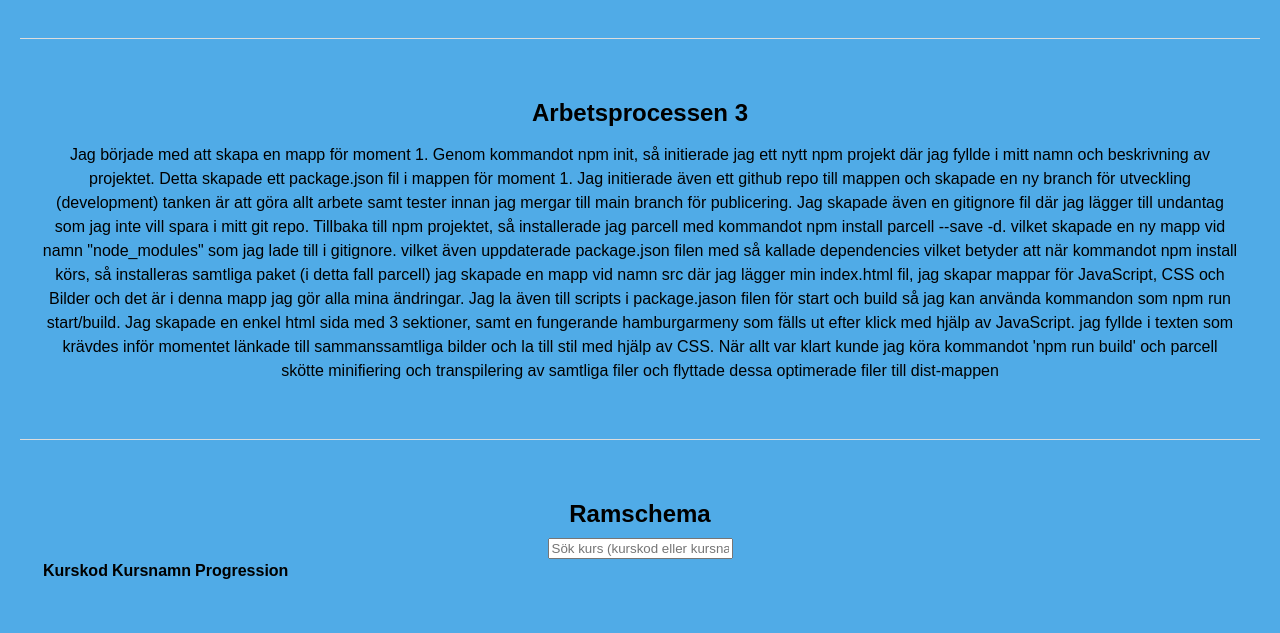
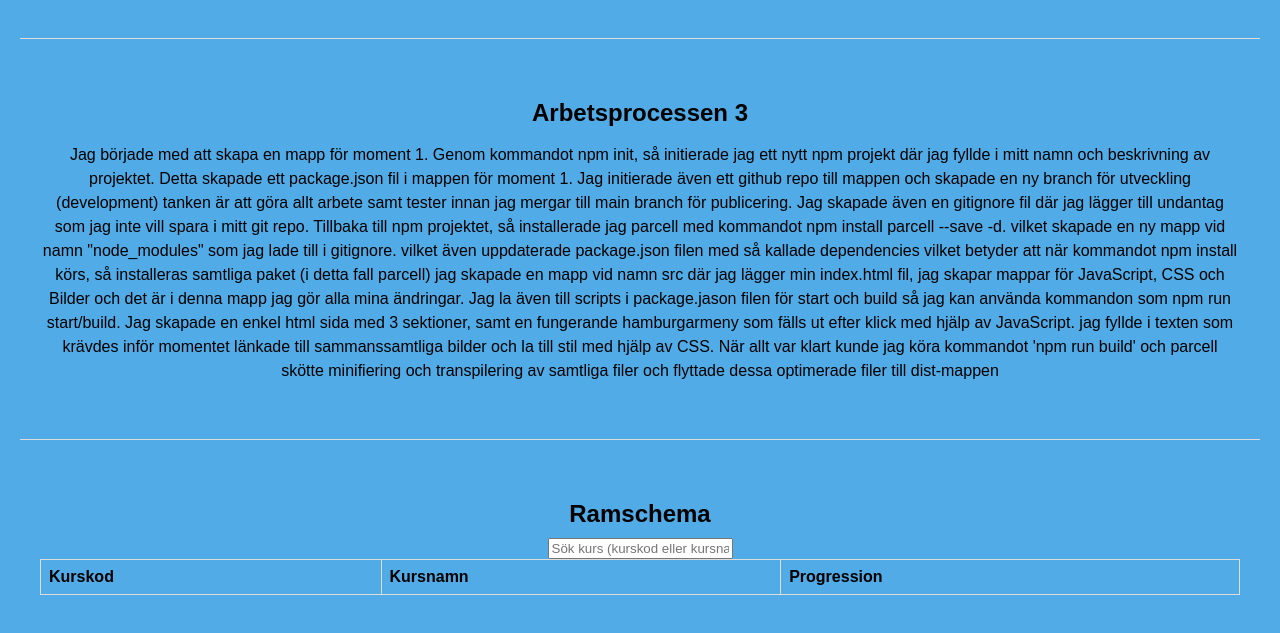
Before and after one commit to Frontend-baserad-webbutveckling/moment-2, a website built with Parcel: page src/index.html in a window 1280 px wide. Shown: the part 2136-2769 px from the top of the page. Built offline with nearby package versions, Linux system fonts and the light colour scheme; no server answers.

Commit message:
små förändringar, moment klar

```diff
--- a/src/css/style.css
+++ b/src/css/style.css
@@ -97,6 +97,17 @@ img {
     display: flex;
 }
 
+table {
+    border-collapse: collapse;
+    width: 100%;
+  }
+
+  th, td {
+    padding: 8px;
+    text-align: left;
+    border: 1px solid #ddd;
+  }
+
 /* Media Queries */
 @media (max-width: 768px) {
     .hamburger {
--- a/src/js/main.js
+++ b/src/js/main.js
@@ -10,6 +10,12 @@
 //     hamburger.classList.remove("active");
 //     navMenu.classList.remove("active");
 // }))
+
+// Ser till att hela sidan har laddats helt innan js-koden koden körs
+document.addEventListener('DOMContentLoaded', function() {
+
+});
+
 
 // fetch anrop till server
 async function getData() {
```
